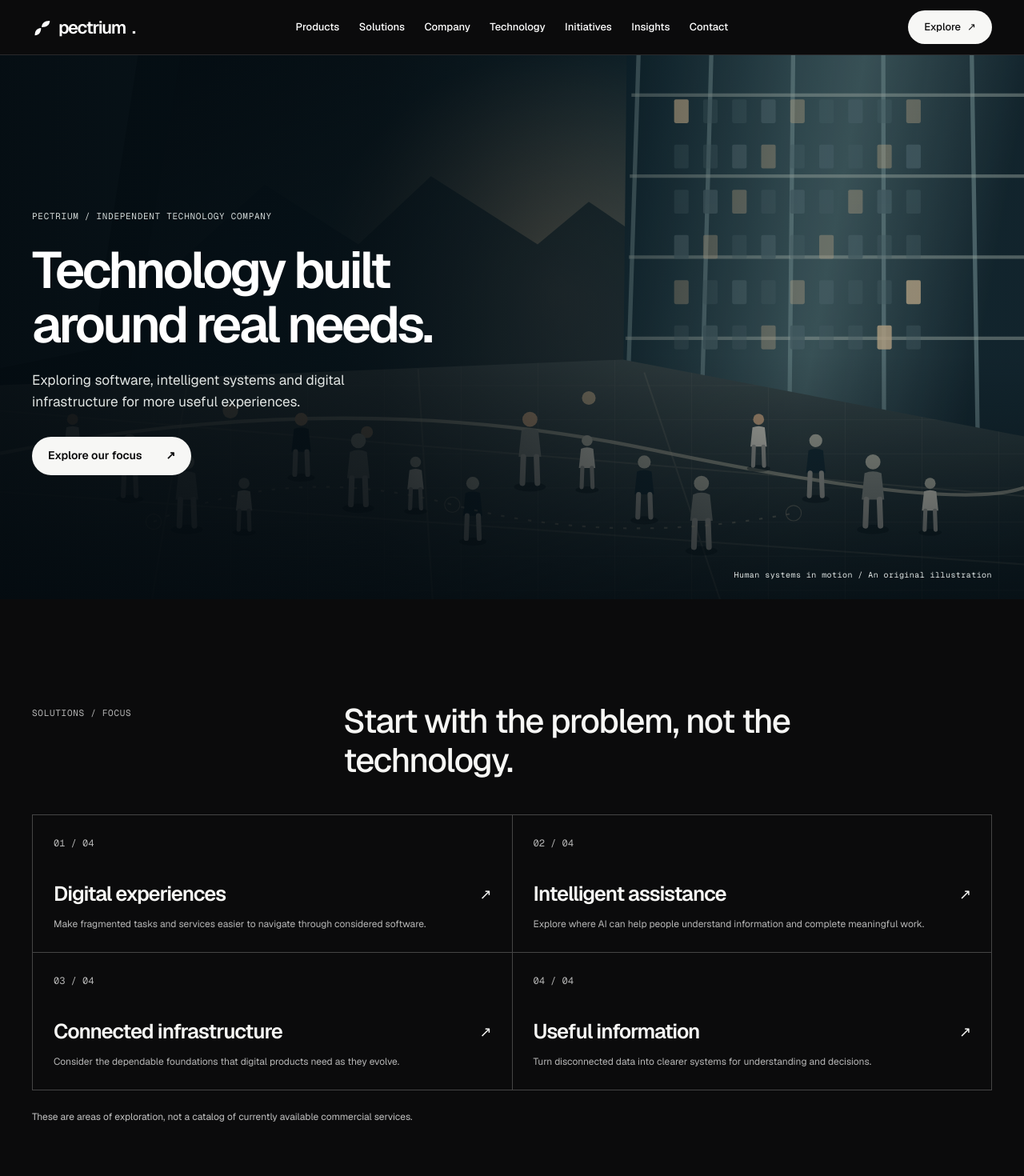
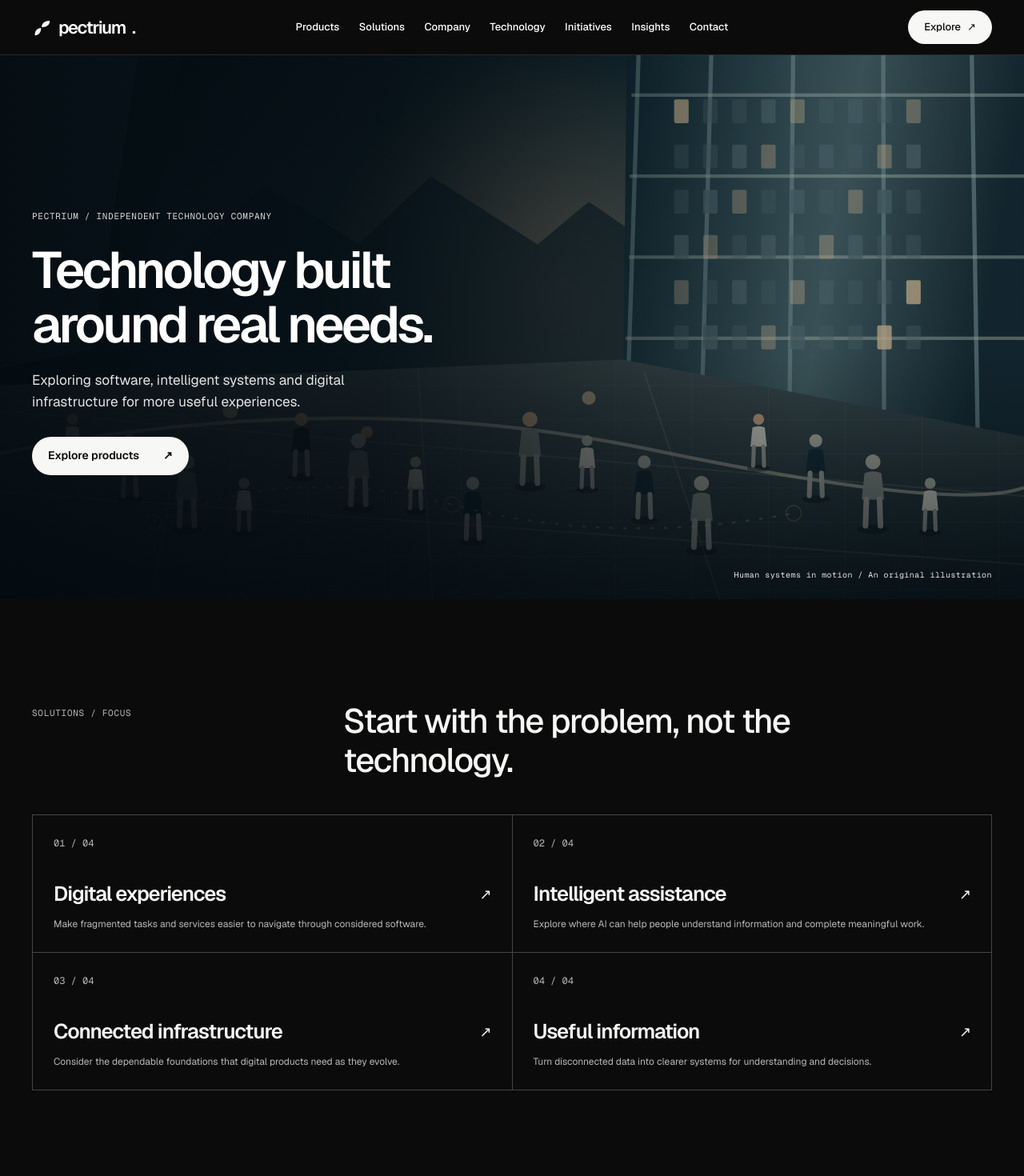
Before and after one commit to ejepsystems/ejepsystems, a Next.js app in the folder apps/web/: page / in a window 1280 px wide. Shown: the top 1470 px of the page at 80% size. Built offline with nearby package versions, Linux system fonts and the light colour scheme.

Commit message:
feat(navigation): surface Pectrium product family across corporate website

```diff
--- a/apps/web/app/page.tsx
+++ b/apps/web/app/page.tsx
@@ -2,10 +2,10 @@ import Link from "next/link";
 import { PageFrame } from "@/components/page-frame";
 
 const directions=[
- {number:"01",title:"Digital experiences",description:"Make fragmented tasks and services easier to navigate through considered software.",href:"/solutions"},
- {number:"02",title:"Intelligent assistance",description:"Explore where AI can help people understand information and complete meaningful work.",href:"/solutions"},
- {number:"03",title:"Connected infrastructure",description:"Consider the dependable foundations that digital products need as they evolve.",href:"/solutions"},
- {number:"04",title:"Useful information",description:"Turn disconnected data into clearer systems for understanding and decisions.",href:"/solutions"}
+ {number:"01",title:"Digital experiences",description:"Make fragmented tasks and services easier to navigate through considered software.",href:"/products"},
+ {number:"02",title:"Intelligent assistance",description:"Explore where AI can help people understand information and complete meaningful work.",href:"/products"},
+ {number:"03",title:"Connected infrastructure",description:"Consider the dependable foundations that digital products need as they evolve.",href:"/products"},
+ {number:"04",title:"Useful information",description:"Turn disconnected data into clearer systems for understanding and decisions.",href:"/products"}
 ];
 const initiatives=["Quincestone","Emperor Armani","Clesla"];
 export default function Home(){return <PageFrame>
@@ -17,14 +17,14 @@ export default function Home(){return <PageFrame>
    <p className="eyebrow">Pectrium / Independent technology company</p>
    <h1 id="home-heading">Technology built<br/>around real needs.</h1>
    <p className="pectrium-cinematic-deck">Exploring software, intelligent systems and digital infrastructure for more useful experiences.</p>
-   <Link className="pectrium-cinematic-cta" href="/solutions">Explore our focus <span aria-hidden="true">↗</span></Link>
+   <Link className="pectrium-cinematic-cta" href="/products">Explore products <span aria-hidden="true">↗</span></Link>
   </div>
   <span className="pectrium-cinematic-label">Human systems in motion / An original illustration</span>
  </div>
  </section>
  <section className="home-directory" id="solutions"><div className="shell"><div className="directory-intro"><p className="section-index">Solutions / Focus</p><h2>Start with the problem, not the technology.</h2></div>
  <div className="directory-grid">{directions.map(s=><Link className="directory-card" href={s.href} key={s.number}><span className="directory-num">{s.number} / 04</span><span className="directory-title">{s.title}<span aria-hidden="true">↗</span></span><span className="directory-description">{s.description}</span></Link>)}</div>
- <p className="solution-disclosure">These are areas of exploration, not a catalog of currently available commercial services.</p></div></section>
+</div></section>
  <section className="shell editorial-section"><p className="section-index">Technology / Approach</p><div><h2>Different challenges need different tools.</h2><p>Software engineering, AI, cloud systems and data practices provide different ways to approach a problem. Our technology focus is guided by usefulness, responsible design and maintainability.</p><Link className="text-link" href="/technology">Explore the technology <span aria-hidden="true">↗</span></Link>
  <div className="process-strip" aria-label="Technology development approach"><span>Understand the need</span><span>Explore the approach</span><span>Validate the result</span></div></div></section>
  <section className="editorial-band"><div className="shell editorial-section"><p className="section-index">Independent initiatives</p><div><h2>Distinct ideas, with room to grow.</h2><p>Three named initiatives are within the current development scope. Each has its own identity; descriptions and release stages will be added after verification.</p><div className="initiative-preview">{initiatives.map((name,i)=><div className="initiative-preview-row" key={name}><span>0{i+1}</span><strong>{name}</strong><span>Details under review</span></div>)}</div><Link className="text-link" href="/ventures">Explore initiatives <span aria-hidden="true">↗</span></Link></div></div></section>
```
